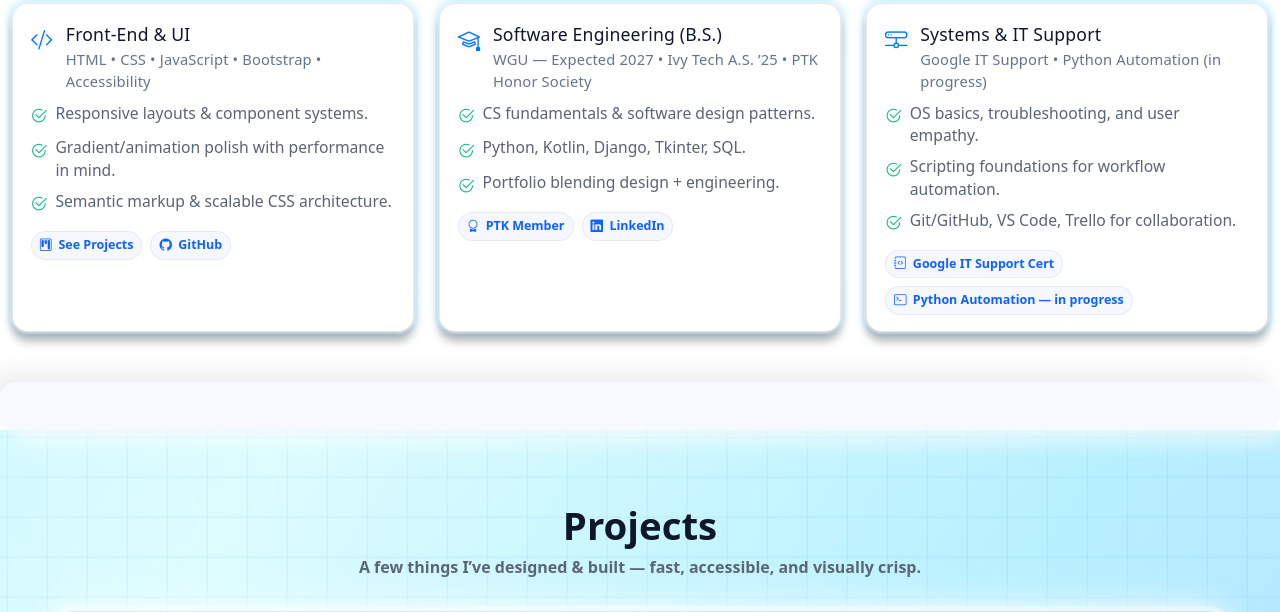
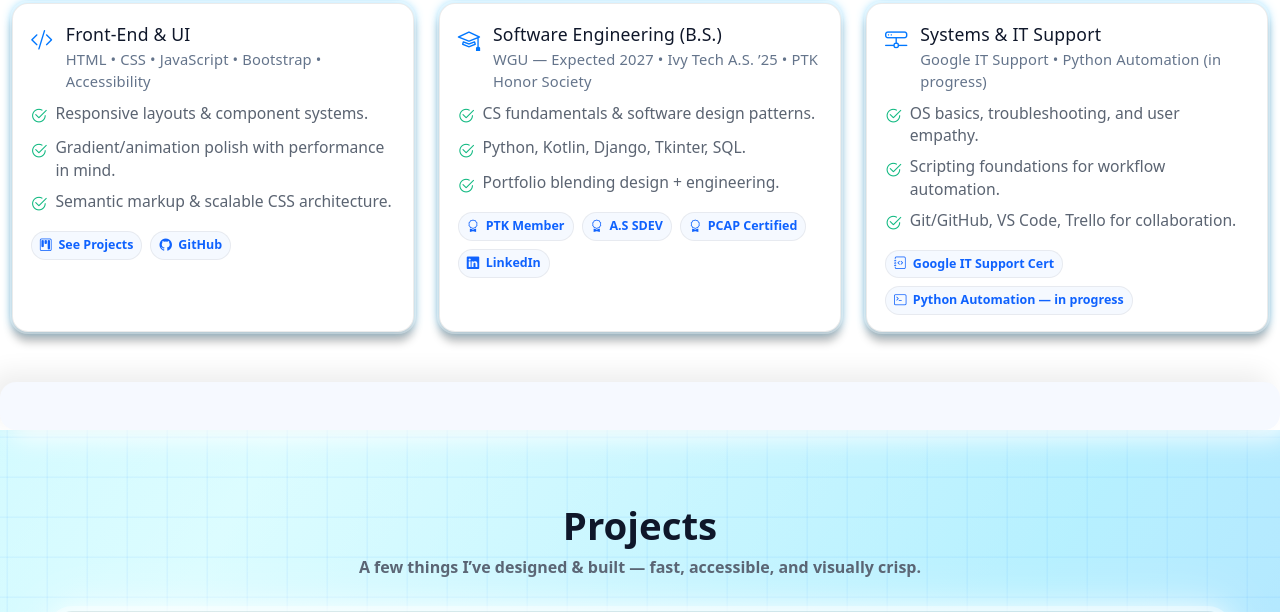
Before and after one commit to JSwilling/Full-Stack-Web-Dev, a plain HTML site: page docs/Portfolio/index.html in a window 1280 px wide. Shown: the part 899-1511 px from the top of the page. Drawn offline with nearby package versions, Linux system fonts and the light colour scheme.

Commit message:
Update index.html

```diff
--- a/docs/Portfolio/index.html
+++ b/docs/Portfolio/index.html
@@ -120,7 +120,7 @@
           <li><i class="bi bi-check2-circle"></i> Portfolio blending design + engineering.</li>
         </ul>
         <footer class="g-cta">
-          <span class="chip"><i class="bi bi-award"></i> PTK Member</span>
+          <span class="chip"><i class="bi bi-award"></i> PTK Member</span><span class="chip"><i class="bi bi-award"></i> A.S SDEV</span><span class="chip"><i class="bi bi-award"></i> PCAP Certified</span>
           <a href="https://www.linkedin.com/in/joshuaswilling-dev" class="chip" target="_blank"><i class="bi bi-linkedin"></i> LinkedIn</a>
         </footer>
       </article>
```
